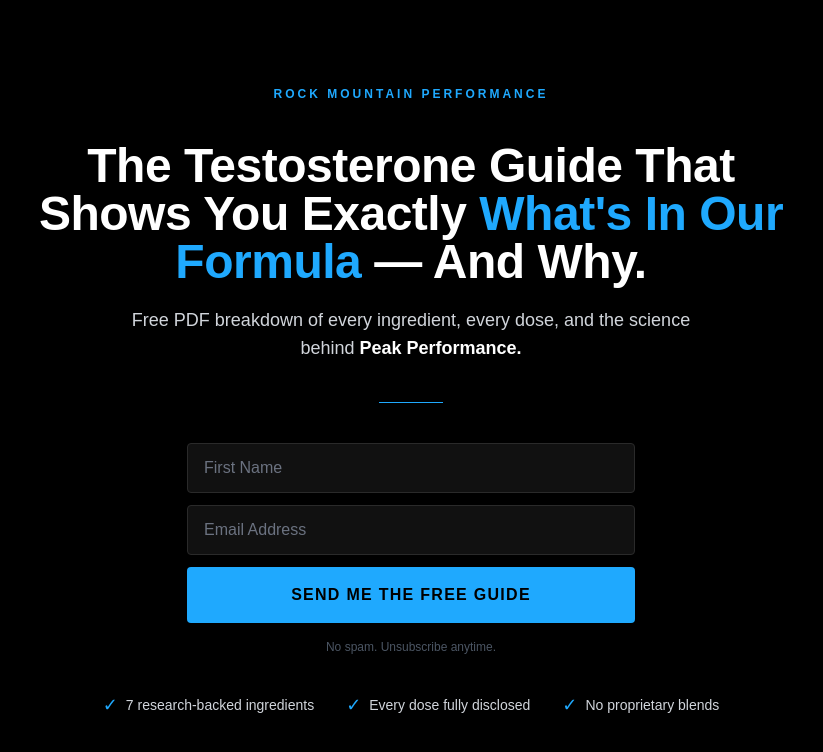
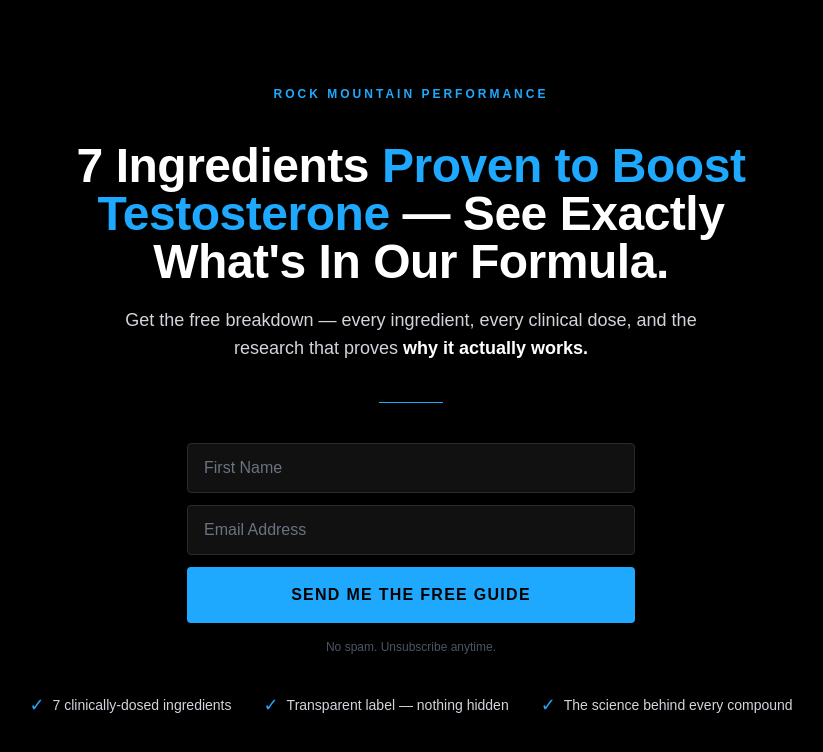
Before and after one commit to ericmontalvo12/Formula-Landing-Page, a Next.js app: page /free-guide in a window 1280 px wide. Shown: the top 752 px of the page, without its empty margins (229-1052 px from the left). Built offline with nearby package versions, Linux system fonts and the light colour scheme.

Commit message:
Sharpen landing page copy for higher conversion
- Headline: lead with the hook ("7 Ingredients Proven to Boost Testosterone")
- Subhead: focus on clinical doses and proof, not just description
- Trust bullets: more specific and benefit-driven

https://claude.ai/code/session_01D36WhZEd3yKFFB4QxgHsAZ

```diff
--- a/app/free-guide/page.tsx
+++ b/app/free-guide/page.tsx
@@ -52,16 +52,16 @@ export default function FreeGuidePage() {
         className="text-3xl sm:text-4xl md:text-5xl font-black text-white text-center leading-tight max-w-3xl"
         style={{ letterSpacing: "-0.01em" }}
       >
-        The Testosterone Guide That Shows You Exactly{" "}
-        <span style={{ color: "#1FA9FE" }}>What&apos;s In Our Formula</span>{" "}
-        — And Why.
+        7 Ingredients{" "}
+        <span style={{ color: "#1FA9FE" }}>Proven to Boost Testosterone</span>{" "}
+        — See Exactly What&apos;s In Our Formula.
       </h1>
 
       {/* Subhead */}
       <p className="mt-5 text-base sm:text-lg text-gray-300 text-center max-w-xl">
-        Free PDF breakdown of every ingredient, every dose, and the science
-        behind{" "}
-        <span className="text-white font-semibold">Peak Performance.</span>
+        Get the free breakdown — every ingredient, every clinical dose, and the
+        research that proves{" "}
+        <span className="text-white font-semibold">why it actually works.</span>
       </p>
 
       {/* Divider */}
@@ -132,9 +132,9 @@ export default function FreeGuidePage() {
       {/* Trust bullets */}
       <ul className="mt-10 flex flex-col sm:flex-row gap-4 sm:gap-8 items-center">
         {[
-          "7 research-backed ingredients",
-          "Every dose fully disclosed",
-          "No proprietary blends",
+          "7 clinically-dosed ingredients",
+          "Transparent label — nothing hidden",
+          "The science behind every compound",
         ].map((bullet) => (
           <li key={bullet} className="flex items-center gap-2">
             <span
```
